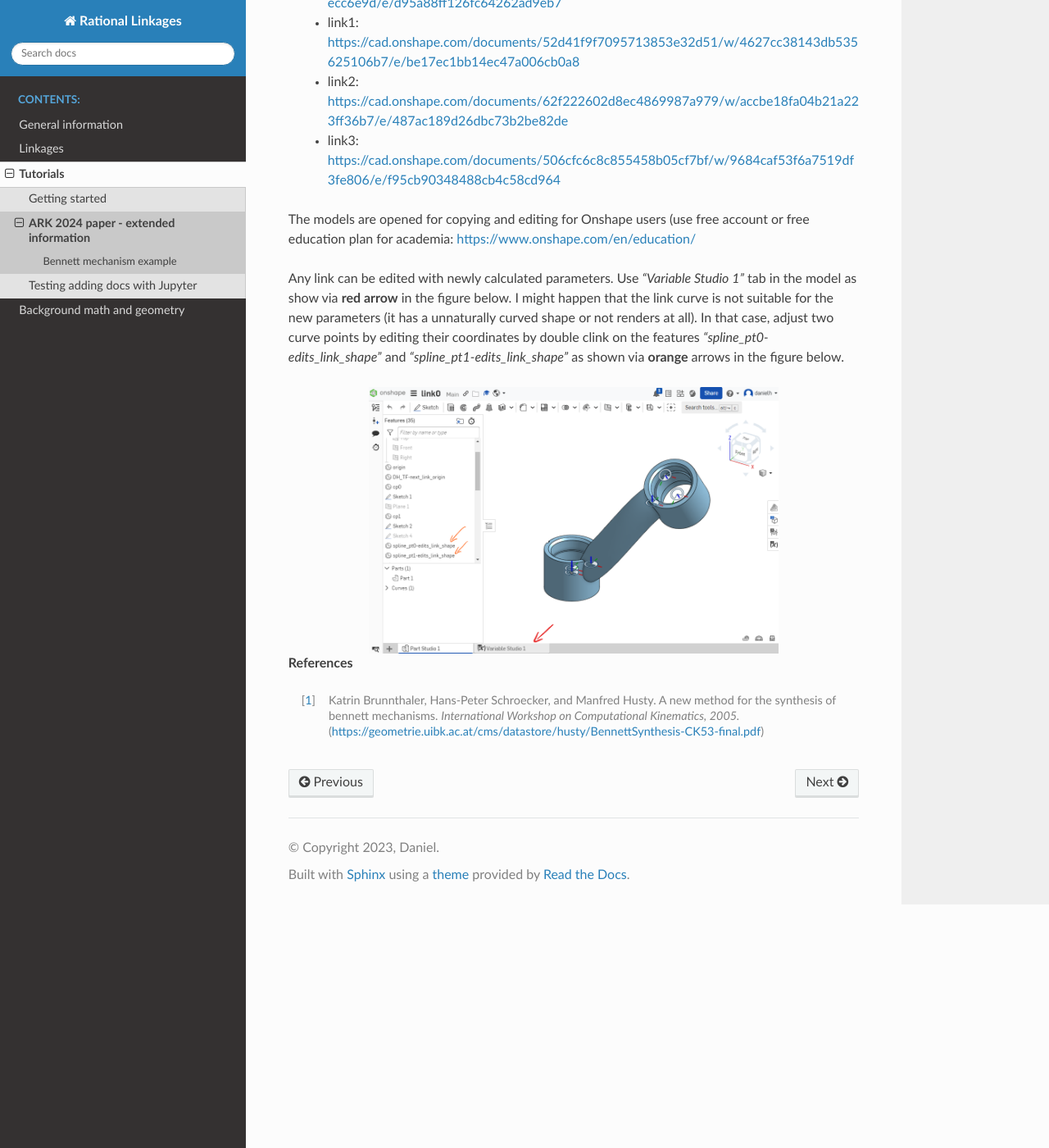
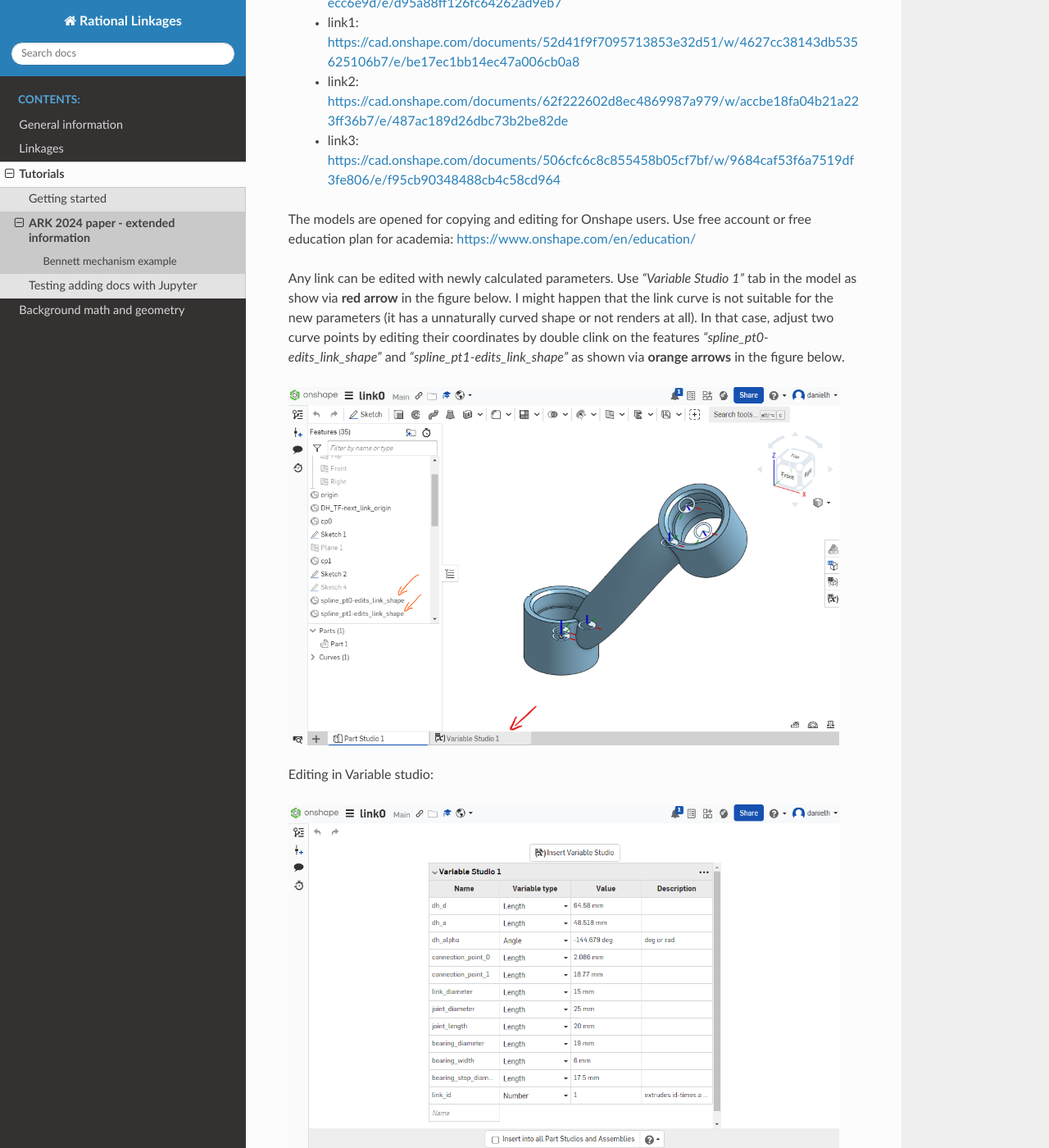
Before and after one commit to hucik14/rational-linkages, a Sphinx documentation site: the page built from docs/source/tutorials/ark2024.rst, in a window 1280 px wide and 1400 px high, scrolled down 4544 px. Shown: the whole window at 82% size. Built offline with Sphinx 7.4.7 and the Read the Docs theme 2.0.0, drawn with Linux system fonts in a browser that asks for light colours; some of the changed text lies outside the part shown.

Commit message:
ark docs update

```diff
--- a/docs/source/tutorials/ark2024.rst
+++ b/docs/source/tutorials/ark2024.rst
@@ -226,7 +226,7 @@ multiple formats including STL):
     * link2: https://cad.onshape.com/documents/62f222602d8ec4869987a979/w/accbe18fa04b21a223ff36b7/e/487ac189d26dbc73b2be82de
     * link3: https://cad.onshape.com/documents/506cfc6c8c855458b05cf7bf/w/9684caf53f6a7519df3fe806/e/f95cb90348488cb4c58cd964
 
-The models are opened for copying and editing for Onshape users (use free account or
+The models are opened for copying and editing for Onshape users. Use free account or
 free education plan for academia: https://www.onshape.com/en/education/
 
 Any link can be edited with newly calculated parameters. Use *"Variable Studio 1"* tab
@@ -234,12 +234,28 @@ in the model as show via **red arrow** in the figure below. I might happen that
 curve is not suitable for the new parameters (it has a unnaturally curved shape or not
 renders at all). In that case, adjust two curve points by editing their coordinates
 by double clink on the features *"spline_pt0-edits_link_shape"* and
-*"spline_pt1-edits_link_shape"* as shown via **orange** arrows in the figure below.
+*"spline_pt1-edits_link_shape"* as shown via **orange arrows** in the figure below.
 
 .. figure:: figures/ark-onshape-editing.png
-    :width: 500 px
-    :align: center
+    :width: 800 px
+    :align: left
     :alt: Onshape editing
+
+Editing in Variable studio:
+
+.. figure:: figures/ark-onshape-editing2.png
+    :width: 800 px
+    :align: left
+    :alt: Onshape editing Variable studio
+
+Editing so-called Mate Connectors which determine the shape of the link-curve:
+
+.. figure:: figures/ark-onshape-editing3.png
+    :width: 800 px
+    :align: left
+    :alt: Onshape editing Mate connector
+
+
 
 **References**
 
```
Also changed, not shown: docs/source/tutorials/figures/ark-onshape-editing2.png (added), docs/source/tutorials/figures/ark-onshape-editing3.png (added).
